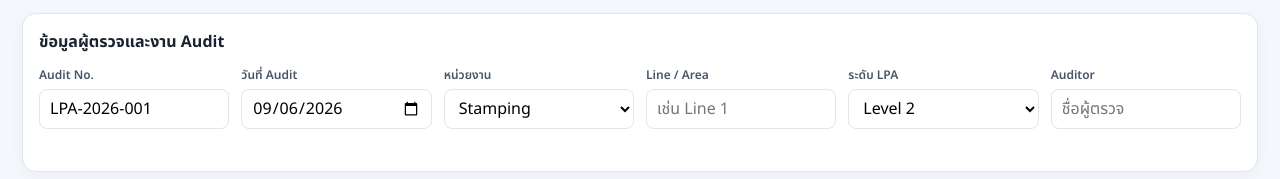
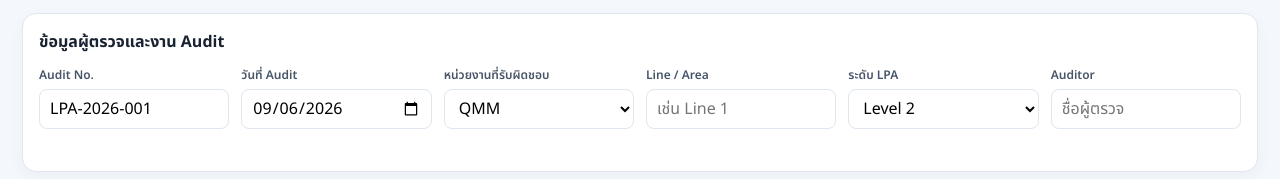
Before and after one commit to wachirawitro070899/lpa-audit-app, a website: page audit.html in a window 1280 px wide. Shown: the part 157-336 px from the top of the page. Drawn offline with nearby package versions, Linux system fonts and the light colour scheme.

Commit message:
Update responsible unit options

```diff
--- a/audit.html
+++ b/audit.html
@@ -60,7 +60,7 @@
       <div class="filters">
         <div class="field"><label>Audit No.</label><input id="auditNo" value="LPA-2026-001" /></div>
         <div class="field"><label>วันที่ Audit</label><input id="auditDate" type="date" /></div>
-        <div class="field"><label>หน่วยงาน</label><select id="unit"><option>Stamping</option><option>Welding</option><option>CNC</option><option>Tapping</option><option>Bending</option><option>Assembly</option></select></div>
+        <div class="field"><label>หน่วยงานที่รับผิดชอบ</label><select id="unit"><option>QMM</option><option>VSM</option><option>TEF</option><option>WH</option></select></div>
         <div class="field"><label>Line / Area</label><input id="line" placeholder="เช่น Line 1" /></div>
         <div class="field"><label>ระดับ LPA</label><select id="level"><option>Level 1</option><option selected>Level 2</option><option>Level 3</option><option>Level 4</option><option>Level 5</option></select></div>
         <div class="field"><label>Auditor</label><input id="auditor" placeholder="ชื่อผู้ตรวจ" /></div>
```
